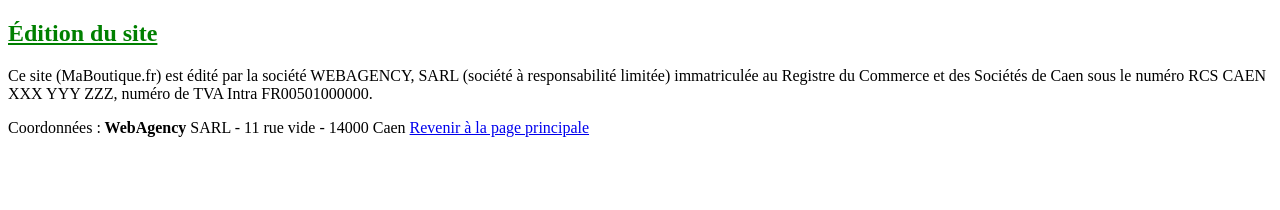
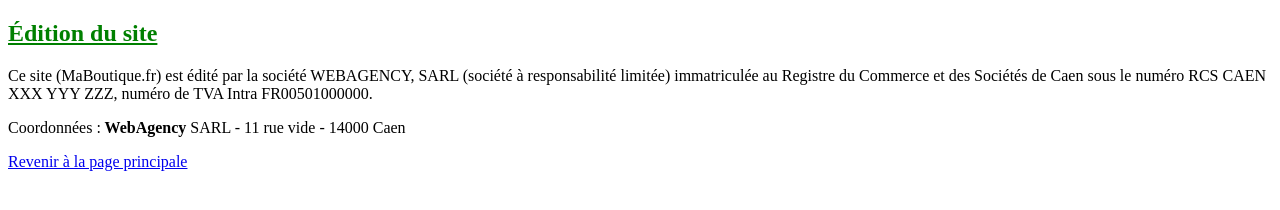
Before and after one commit to Yomass/Bloc1-Slam, a plain HTML site: page docs/pages/td2/mentions-legales-3/Édition-du-site.html in a window 1280 px wide. Drawn offline with Linux system fonts and the light colour scheme.

Commit message:
mentions légales fini =)

```diff
--- a/docs/pages/td2/mentions-legales-3/Édition-du-site.html
+++ b/docs/pages/td2/mentions-legales-3/Édition-du-site.html
@@ -17,5 +17,5 @@
 Coordonnées :<strong> WebAgency</strong> SARL - 11 rue vide - 14000 Caen
 
 
-<a href = "./mentions-legales-3.html"> Revenir à la page principale </a>
+<p><a href = "./mentions-legales-3.html"> Revenir à la page principale </a></p>
 </body>
```
Also changed, not shown: docs/pages/td2/mentions-legales-2.html (+1 -5 lines).
